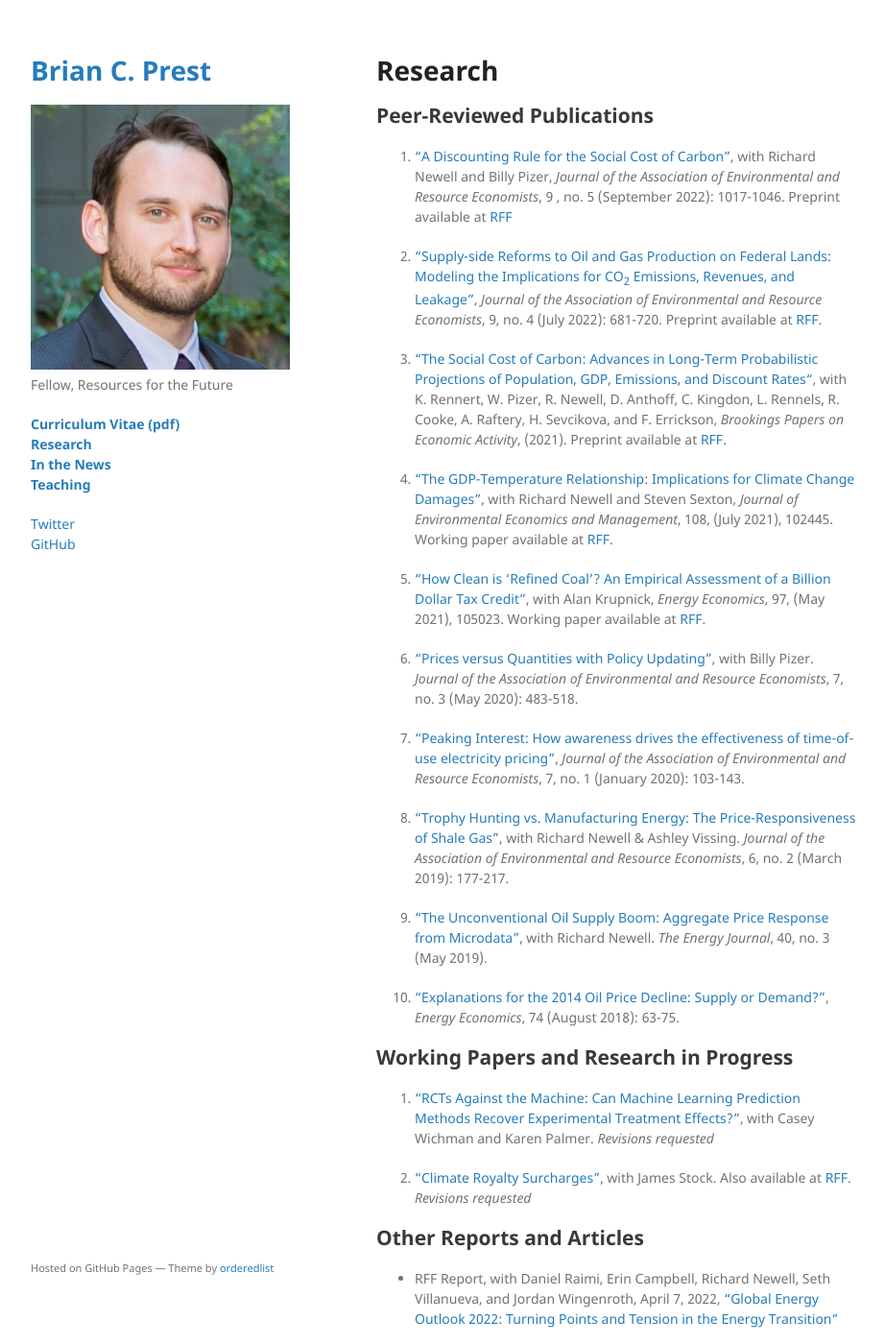
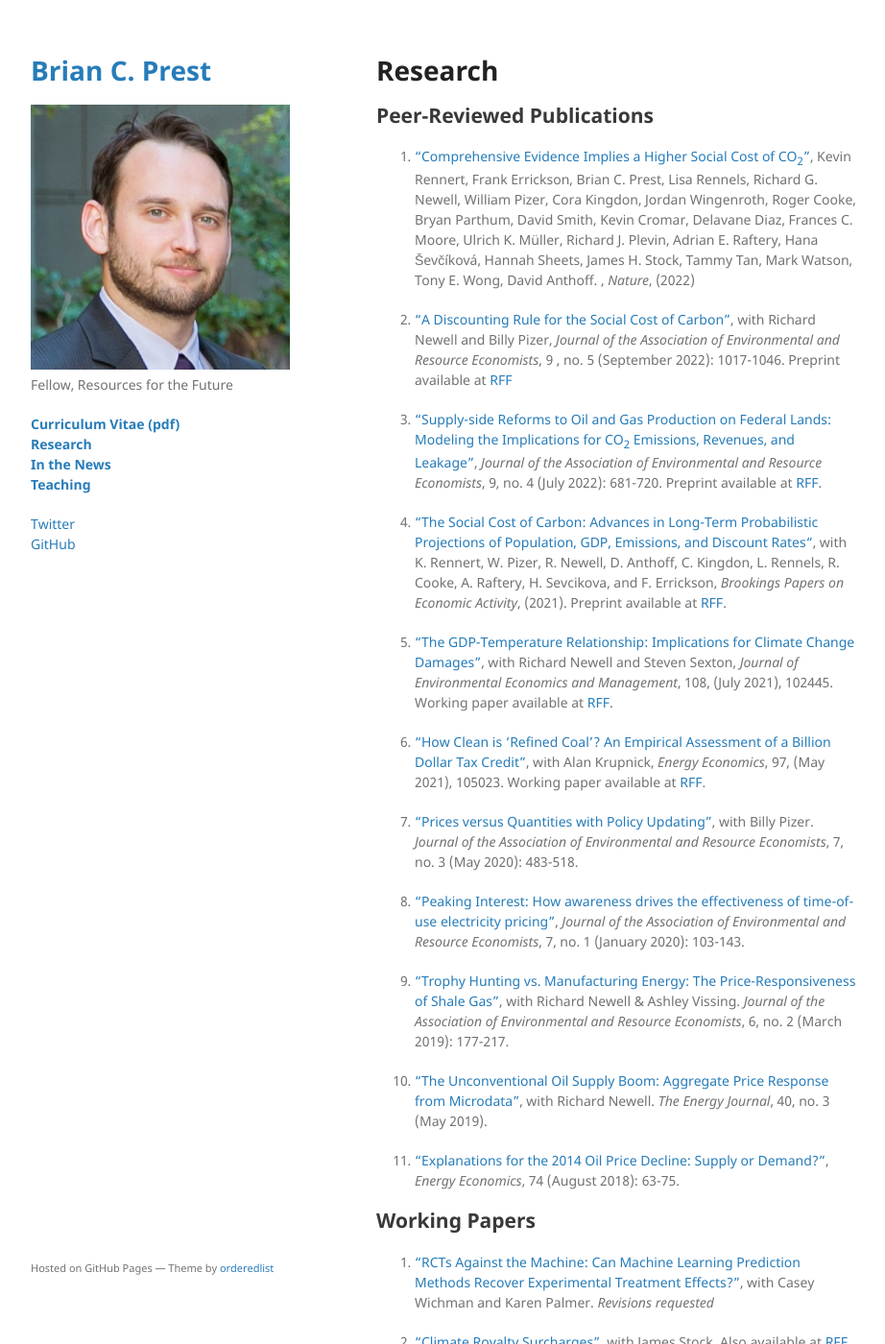
Before and after one commit to bprest/bprest.github.io, a Jekyll site: the page built from research.md, in a window 1280 px wide and 1400 px high. Shown: the whole window at 96% size, without its empty margins (178-1100 px from the left). Built offline with Jekyll 4.4.1, drawn with Linux system fonts in a browser that asks for light colours; our own code applies the rules of GitHub Pages for plain Markdown files; some of the changed text lies outside the part shown.

Commit message:
scc research update

```diff
--- a/research.md
+++ b/research.md
@@ -5,6 +5,8 @@ layout: default
 # Research
 
 ## Peer-Reviewed Publications
+
+1. [“Comprehensive Evidence Implies a Higher Social Cost of CO<sub>2</sub>”](https://www.nature.com/articles/s41586-022-05224-9), Kevin Rennert, Frank Errickson, Brian C. Prest, Lisa Rennels, Richard G. Newell, William Pizer, Cora Kingdon, Jordan Wingenroth, Roger Cooke, Bryan Parthum, David Smith, Kevin Cromar, Delavane Diaz, Frances C. Moore, Ulrich K. Müller, Richard J. Plevin, Adrian E. Raftery, Hana Ševčíková, Hannah Sheets, James H. Stock, Tammy Tan, Mark Watson, Tony E. Wong, David Anthoff. , _Nature_, (2022)
 
 1. [“A Discounting Rule for the Social Cost of Carbon”](https://www.journals.uchicago.edu/doi/10.1086/718145), with Richard Newell and Billy Pizer, _Journal of the Association of Environmental and Resource Economists_, 9 , no. 5 (September 2022): 1017-1046. Preprint available at [RFF](https://www.rff.org/publications/working-papers/a-discounting-rule-for-the-social-cost-of-carbon/)
 
@@ -26,7 +28,7 @@ layout: default
 
 1. [“Explanations for the 2014 Oil Price Decline: Supply or Demand?”](https://www.sciencedirect.com/science/article/pii/S0140988318302020), _Energy Economics_, 74 (August 2018): 63-75.
 
-## Working Papers and Research in Progress
+## Working Papers
 
 1. ["RCTs Against the Machine: Can Machine Learning Prediction Methods Recover Experimental Treatment Effects?"](https://www.rff.org/publications/working-papers/rcts-against-the-machine-can-machine-learning-prediction-methods-recover-experimental-treatment-effects/), with Casey Wichman and Karen Palmer. _Revisions requested_
 
@@ -39,6 +41,10 @@ layout: default
 -->
 
 ## Other Reports and Articles
+
+* RFF Report, with Karen Palmer, Brian Prest, Seth Villanueva, and Stuart Iler. August 11, 2022, ["Options for EIA to Publish CO$_2$ Emissions Rates for Electricity"](https://www.rff.org/publications/reports/options-for-eia-to-publish-co2-emissions-rates-for-electricity/)
+
+* RFF Report, April 21, 2022, ["Partners, Not Rivals: The Power of Parallel Supply-Side and Demand-Side Climate Policy"](https://www.rff.org/publications/reports/partners-not-rivals-the-power-of-parallel-supply-side-and-demand-side-climate-policy/)
 
 * RFF Report, with Daniel Raimi, Erin Campbell, Richard Newell, Seth Villanueva, and Jordan Wingenroth, April 7, 2022, ["Global Energy Outlook 2022: Turning Points and Tension in the Energy Transition"](https://www.rff.org/publications/reports/global-energy-outlook-2022/)
 
```
Also changed, not shown: in-the-news.md (+2 -0 lines).
